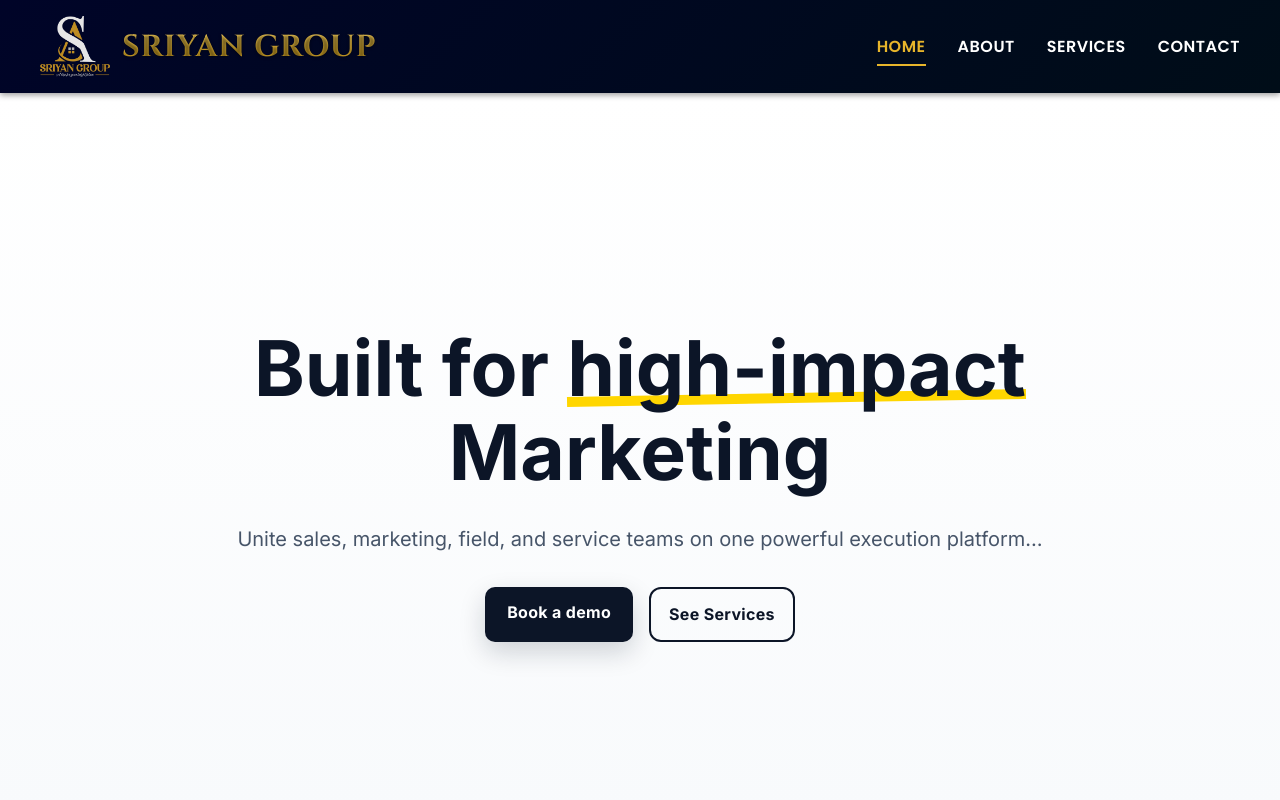
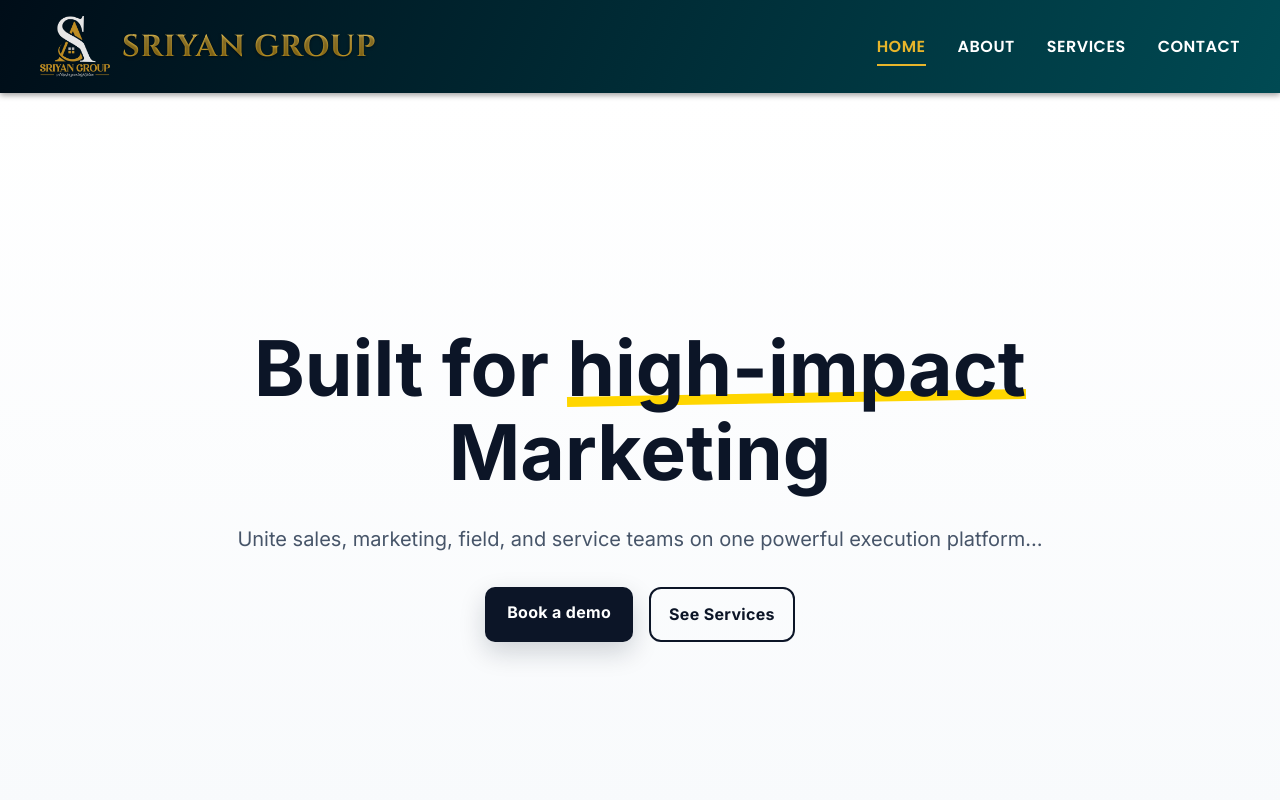
Before and after one commit to pulapakajayadeep98/Sriyangroup.in, a React (Vite) app: page / in a window 1280 px wide. Shown: the top 800 px of the page. Built offline with nearby package versions, Linux system fonts and the light colour scheme.

Commit message:
Revamped contact page layout and styling

```diff
--- a/src/components/Navbar.css
+++ b/src/components/Navbar.css
@@ -3,7 +3,8 @@
   top: 0;
   width: 100%;
   z-index: 1000;
-  background: linear-gradient(135deg, #000428, #000d18);
+
+  background: linear-gradient(293deg, #004a53, #000d18);
   box-shadow: 0 2px 6px rgba(0, 0, 0, 0.4);
   backdrop-filter: blur(8px);
 }
--- a/src/pages/HomePage.css
+++ b/src/pages/HomePage.css
@@ -12,6 +12,47 @@
   padding: 60px 20px;
   box-sizing: border-box;
   overflow: hidden;
+}
+/* 1) Prevent any horizontal spill that can reveal 1px rails */
+html, body {
+  overflow-x: hidden;
+  background: #f6f8fb; /* or your page bg */
+}
+
+/* 2) Nuke accidental borders/outlines on full-height wrappers */
+html, body, #root, main, .about-wrapper, .c-container {
+  border-left: 0 !important;
+  border-right: 0 !important;
+  outline: none !important;
+  box-shadow: none;
+}
+
+/* 3) Remove focus ring on big layout containers (keep it on real controls) */
+main:focus,
+.about-wrapper:focus,
+.c-container:focus {
+  outline: none;
+}
+
+/* Keep accessibility for interactive elements */
+:focus-visible {
+  outline: 2px solid #3b82f6;
+  outline-offset: 3px;
+}
+
+/* 4) If you use a full-screen overlay/loader, make sure it doesn’t create an edge */
+.pgloader {
+  border: 0;
+  outline: none;
+  width: 100vw;
+  height: 100dvh;         /* mobile-safe full height */
+  left: 0; top: 0; position: fixed;
+}
+
+/* 5) Some Windows/Chrome combos draw a faint edge when a container is slightly wider than the viewport.
+      This guards common culprits (sticky headers/sections). */
+header, .section, .page, .container, [data-full-bleed] {
+  max-width: 100%;
 }
 
 
@@ -92,7 +133,7 @@
 }
 
 .btn--primary {
-  background: #0c1527;
+  background: #004a53;
   color: #fff;
 }
 
```
